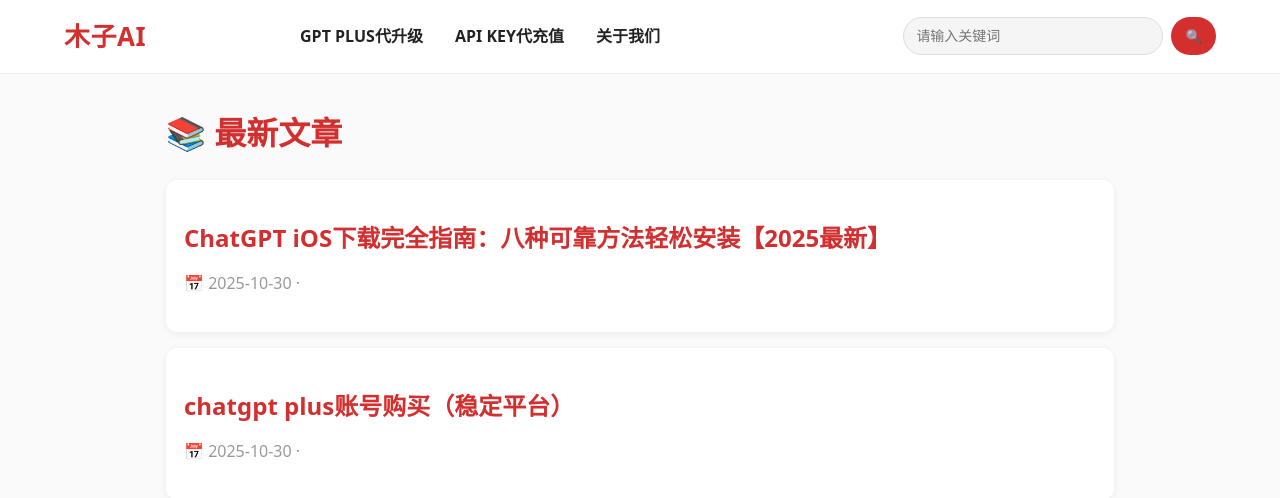
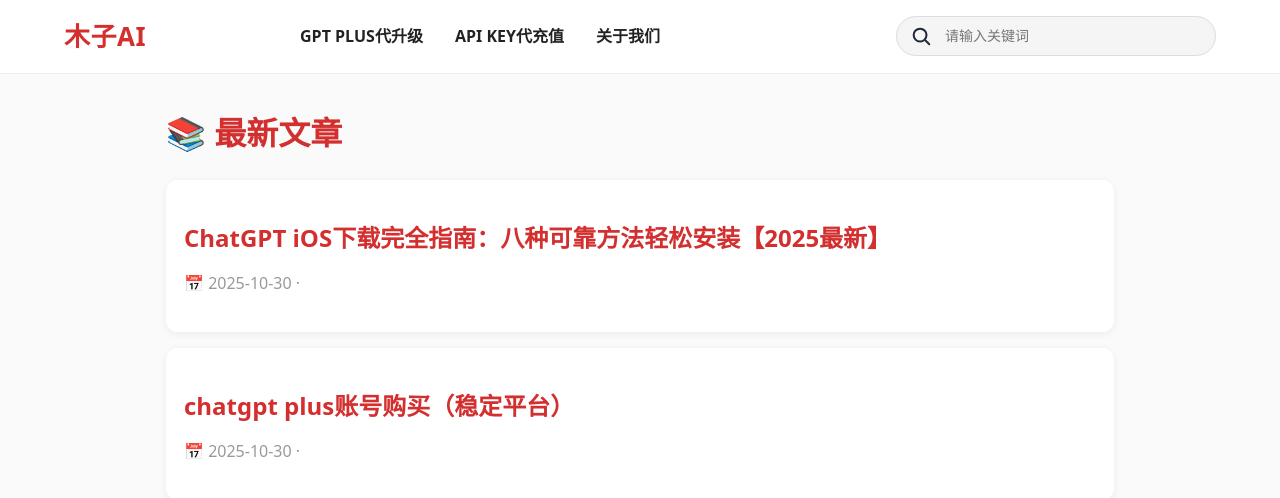
Before and after one commit to midmenprepchina-ctrl/-3-, a Jekyll site: the page built from index.html, in a window 1280 px wide. Shown: the top 498 px of the page. Built offline with Jekyll 4.4.1, drawn with Linux system fonts in a browser that asks for light colours.

Commit message:
Update nav.html

```diff
--- a/_includes/nav.html
+++ b/_includes/nav.html
@@ -6,22 +6,22 @@
     background:#fff;
     border-bottom:1px solid #eee;
   }
-  /* 内部三栏布局：左(logo) 中(菜单) 右(搜索) */
+  /* 三栏布局：左(logo) 中(菜单) 右(搜索) */
   .nav-inner{
     max-width:1200px;
     margin:0 auto;
     padding:12px 24px;
     display:grid;
-    grid-template-columns: 220px 1fr 320px; /* 左中右 */
+    grid-template-columns: 220px 1fr 360px; /* 左中右 */
     gap:16px;
     align-items:center;
   }
 
-  /* 左：LOGO（文字放大加粗、红色） */
+  /* 左：LOGO（加大） */
   .logo{ text-decoration:none; display:inline-flex; align-items:center; }
   .logo-text{
     font-weight:800;
-    font-size:26px;         /* 放大字号 */
+    font-size:26px;
     color:#D32F2F;
     letter-spacing:.5px;
     line-height:1;
@@ -29,10 +29,7 @@
 
   /* 中：主导航 */
   .nav-links{
-    display:flex;
-    gap:32px;
-    align-items:center;
-    justify-content:flex-start;
+    display:flex; gap:32px; align-items:center; justify-content:flex-start;
   }
   .nav-links a{
     color:#222; text-decoration:none; font-weight:600;
@@ -40,24 +37,31 @@
   }
   .nav-links a:hover{ color:#D32F2F; }
 
-  /* 右：搜索框 */
-  .nav-search{
-    display:flex; justify-content:flex-end; gap:8px;
+  /* 右：搜索框（图标在输入框内部靠左） */
+  .nav-search{ display:flex; justify-content:flex-end; }
+  .search-wrap{
+    position:relative; width:100%; max-width:320px; height:40px;
   }
-  .nav-search input{
-    width:100%; max-width:260px; height:38px;
-    padding:0 12px;
+  .search-wrap input{
+    width:100%; height:100%;
+    padding-left:48px;  /* 预留图标位置 */
     border:1px solid #ddd; background:#f5f5f5;
     border-radius:22px; outline:none; font-size:14px;
   }
-  .nav-search button{
-    height:38px; padding:0 14px;
-    border:none; border-radius:20px;
-    background:#D32F2F; color:#fff; cursor:pointer; font-weight:600;
+  .search-wrap .search-icon{
+    position:absolute; left:14px; top:50%;
+    transform:translateY(-50%);
+    width:22px; height:22px;  /* 图标更大一些 */
+    pointer-events:none;
   }
-  .nav-search button:hover{ filter:brightness(.95); }
+  .search-wrap .search-icon svg{
+    width:100%; height:100%;
+    display:block;
+    stroke:#1f2937; /* 深灰，接近你截图颜色 */
+    stroke-width:2.2; fill:none; stroke-linecap:round; stroke-linejoin:round;
+  }
 
-  /* 让正文避开固定导航的高度 */
+  /* 让正文避开固定导航高度 */
   body{ margin:0; padding-top:64px; }
 </style>
 
@@ -75,10 +79,18 @@
       <a href="{{ site.baseurl }}/about.html">关于我们</a>
     </div>
 
-    <!-- 右：搜索框（UI就绪；如果暂时没有搜索页也没关系） -->
-    <form class="nav-search" action="{{ site.baseurl }}/search.html" method="get" onsubmit="return true">
-      <input type="text" name="q" placeholder="请输入关键词">
-      <button type="submit">🔍</button>
+    <!-- 右：搜索（图标在输入框左侧） -->
+    <form class="nav-search" action="{{ site.baseurl }}/search.html" method="get">
+      <div class="search-wrap">
+        <span class="search-icon" aria-hidden="true">
+          <!-- 放大镜图标（内联 SVG） -->
+          <svg viewBox="0 0 24 24">
+            <circle cx="11" cy="11" r="7"></circle>
+            <line x1="16.65" y1="16.65" x2="21" y2="21"></line>
+          </svg>
+        </span>
+        <input type="text" name="q" placeholder="请输入关键词">
+      </div>
     </form>
   </div>
 </nav>
```
